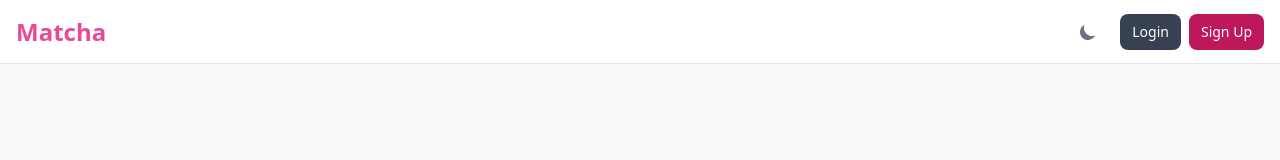
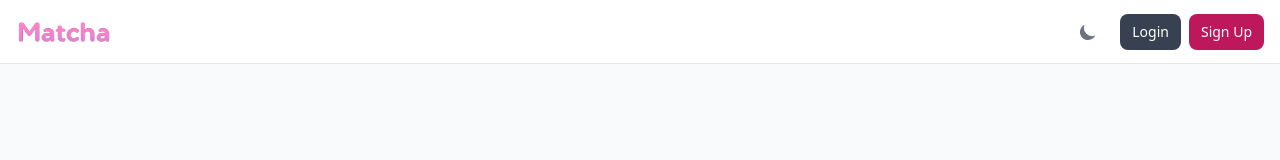
Before and after one commit to jgavairo/Matcha, a React (Vite) app in the folder frontend/: page / in a window 1280 px wide. Shown: the top 160 px of the page. Built offline with nearby package versions, Linux system fonts and the light colour scheme; no server answers.

Commit message:
feat: update favicon and replace title text with image in header

```diff
--- a/frontend/index.html
+++ b/frontend/index.html
@@ -4,8 +4,8 @@
 		<meta charset="UTF-8" />
 		<link
 			rel="icon"
-			type="image/svg+xml"
-			href="/vite.svg" />
+			type="image/png"
+			href="/src/assets/logo.png" />
 		<meta
 			name="viewport"
 			content="width=device-width, initial-scale=1.0" />
--- a/frontend/src/components/layout/Header.tsx
+++ b/frontend/src/components/layout/Header.tsx
@@ -5,6 +5,7 @@ import { useTheme } from '@context/ThemeContext';
 import { useAuth } from '@context/AuthContext';
 import { useNotification } from '@context/NotificationContext';
 import { Button } from 'flowbite-react';
+import TitleImage from '../../assets/Title.png';
 
 const Header: React.FC = () => {
   const { theme, toggleTheme } = useTheme();
@@ -37,7 +38,7 @@ const Header: React.FC = () => {
     <nav className="bg-white border-b border-gray-200 px-4 dark:bg-gray-800 dark:border-gray-700 w-full z-header h-16 flex-none flex items-center">
         <div className="flex flex-wrap justify-between items-center mx-auto max-w-screen-xl w-full">
           <Link to="/" className="flex items-center">
-            <span className="text-2xl font-bold text-primary-500">Matcha</span>
+            <img src={TitleImage} alt="Matcha" className="h-8" />
           </Link>
           <div className="flex items-center lg:order-2 gap-2">
             <button
```
